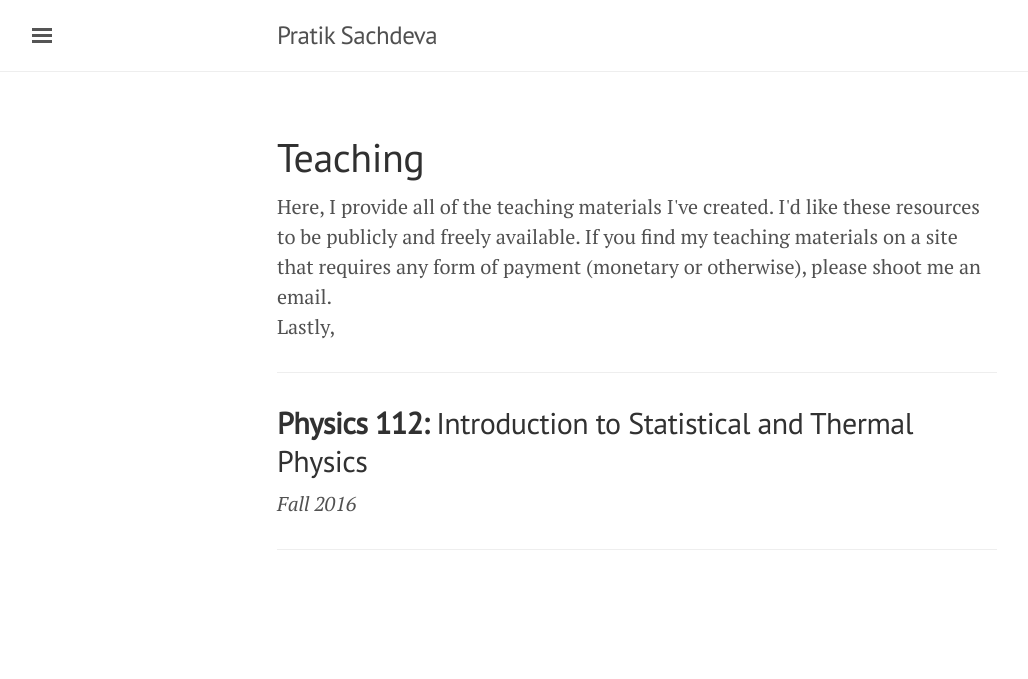
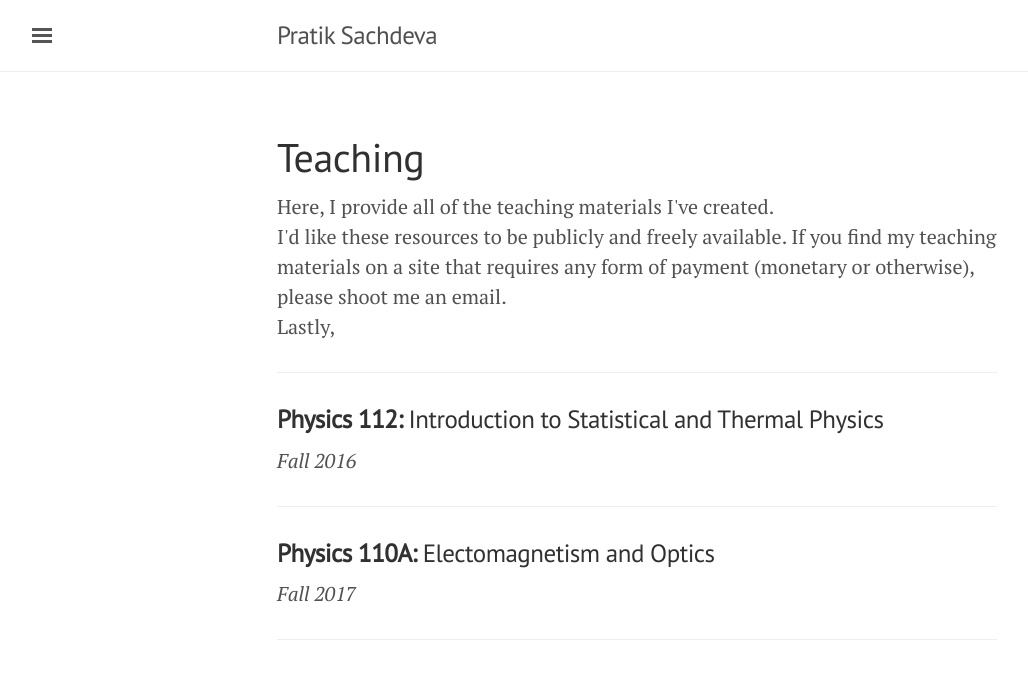
Before and after one commit to pssachdeva/pssachdeva.github.io, a Jekyll site: the page built from teaching.html, in a window 1280 px wide. Shown: the top 679 px of the page, without its empty margins (3-1031 px from the left). Built offline with Jekyll 4.4.1, drawn with Linux system fonts in a browser that asks for light colours.

Commit message:
teaching

```diff
--- a/teaching.html
+++ b/teaching.html
@@ -2,16 +2,19 @@
 layout: page
 title: Teaching
 ---
-Here, I provide all of the teaching materials I've created.
+Here, I provide all of the teaching materials I've created.<br>
 
 I'd like these resources to be publicly and freely available. If you find my teaching materials on a site that requires any form of payment (monetary or otherwise), please shoot me an email. <br>
 
-Lastly, <hr>
+Lastly,
 
+<hr>
 <div>
-	<h2><b>Physics 112:</b> Introduction to Statistical and Thermal Physics  <br></h2>
+	<h3><b>Physics 112:</b> Introduction to Statistical and Thermal Physics  <br></h3>
 		<i>Fall 2016</i><br>
 	<hr>
-
+	<h3><b>Physics 110A:</b> Electomagnetism and Optics<br></h3>
+		<i>Fall 2017</i><br>
+	<hr>
 
 </div>
```
